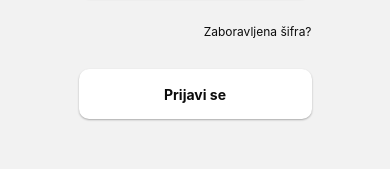
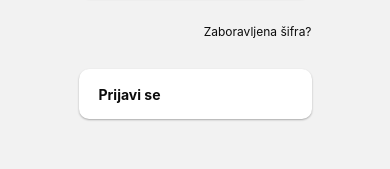
Before and after one commit to jurcekk/IterGoMobile, a React Native app: screen /Login in a window 390 px wide. Shown: the part 387-556 px from the top of the page. Built offline with nearby package versions, Linux system fonts and the light colour scheme; no server answers; what expo-modules-core would draw is missing.

Commit message:
Login and register component format, also added activity indicator in login and register buttons

```diff
--- a/src/screens/Login.js
+++ b/src/screens/Login.js
@@ -1,21 +1,17 @@
 import React, { useState } from 'react';
 import {
   Text,
-  TextInput,
   View,
   StyleSheet,
   TouchableOpacity,
   KeyboardAvoidingView,
-  Alert,
+  ActivityIndicator,
 } from 'react-native';
 import InputField from '../components/InputField';
 import { useForm, Controller } from 'react-hook-form';
 import { useNavigation } from '@react-navigation/native';
 import { FIREBASE_AUTH } from '../../firebaseConfig';
-import {
-  sendEmailVerification,
-  signInWithEmailAndPassword,
-} from 'firebase/auth';
+import { signInWithEmailAndPassword } from 'firebase/auth';
 
 const Login = () => {
   const [showPassword, setShowPassword] = useState(true);
@@ -33,6 +29,7 @@ const Login = () => {
   });
 
   const onSubmit = async (data) => {
+    if (loading) return;
     setLoading(true);
 
     signInWithEmailAndPassword(auth, data.email, data.password)
@@ -77,9 +74,6 @@ const Login = () => {
           }}
           defaultValue=''
         />
-        {/* {errors.email && (
-        <Text style={styles.errorText}>{errors.email.message}</Text>
-      )} */}
 
         <Controller
           control={control}
@@ -100,9 +94,6 @@ const Login = () => {
           rules={{ required: 'Šifra je obavezna.' }}
           defaultValue=''
         />
-        {/* {errors.password && (
-        <Text style={styles.errorText}>{errors.password.message}</Text>
-      )} */}
 
         <TouchableOpacity
           style={{ alignSelf: 'flex-end', marginTop: 10, marginBottom: 30 }}
@@ -122,6 +113,7 @@ const Login = () => {
           <Text style={{ color: '#0C0C0C', fontWeight: 'bold' }}>
             Prijavi se
           </Text>
+          {loading && <ActivityIndicator size='small' color='#0C0C0C' />}
         </TouchableOpacity>
 
         <TouchableOpacity
@@ -191,7 +183,10 @@ const styles = StyleSheet.create({
     backgroundColor: 'white',
     justifyContent: 'center',
     alignItems: 'center',
+    justifyContent: 'flex-start',
     borderRadius: 10,
+    flexDirection: 'row',
+    gap: 10,
   },
 
   showPassword: {
--- a/src/screens/Register.js
+++ b/src/screens/Register.js
@@ -5,13 +5,14 @@ import {
   StyleSheet,
   TouchableOpacity,
   KeyboardAvoidingView,
+  ActivityIndicator,
 } from 'react-native';
 import { useForm, Controller } from 'react-hook-form';
 import { useNavigation } from '@react-navigation/native';
 import InputField from '../components/InputField';
 import { createUserWithEmailAndPassword } from 'firebase/auth';
 import { FIREBASE_AUTH, FIREBASE_DB } from '../../firebaseConfig';
-import { ref, push, set } from 'firebase/database';
+import { ref, set } from 'firebase/database';
 import { updateProfile } from 'firebase/auth';
 
 const Register = () => {
@@ -40,6 +41,7 @@ const Register = () => {
   password.current = watch('password', '');
 
   const onSubmit = async (data) => {
+    if (loading) return;
     setLoading(true);
     createUserWithEmailAndPassword(auth, data.email, data.password)
       .then((userCredential) => {
@@ -113,9 +115,6 @@ const Register = () => {
           }}
           defaultValue=''
         />
-        {/* {errors.firstName && (
-        <Text style={styles.errorText}>{errors.firstName.message}</Text>
-      )} */}
 
         <Controller
           control={control}
@@ -136,9 +135,6 @@ const Register = () => {
           }}
           defaultValue=''
         />
-        {/* {errors.lastName && (
-        <Text style={styles.errorText}>{errors.lastName.message}</Text>
-      )} */}
 
         <Controller
           control={control}
@@ -163,9 +159,6 @@ const Register = () => {
           }}
           defaultValue=''
         />
-        {/* {errors.email && (
-        <Text style={styles.errorText}>{errors.email.message}</Text>
-      )} */}
 
         <Controller
           control={control}
@@ -186,9 +179,6 @@ const Register = () => {
           rules={{ required: 'Šifra je obavezna.' }}
           defaultValue=''
         />
-        {/* {errors.password && (
-        <Text style={styles.errorText}>{errors.password.message}</Text>
-      )} */}
 
         <Controller
           control={control}
@@ -213,9 +203,6 @@ const Register = () => {
           }}
           defaultValue=''
         />
-        {/* {errors.passwordRepeat && (
-        <Text style={styles.errorText}>{errors.passwordRepeat.message}</Text>
-      )} */}
 
         <TouchableOpacity
           style={styles.loginButton}
@@ -224,6 +211,7 @@ const Register = () => {
           <Text style={{ color: '#0C0C0C', fontWeight: 'bold' }}>
             Registrujte se
           </Text>
+          {loading && <ActivityIndicator size='small' color='#0C0C0C' />}
         </TouchableOpacity>
 
         <TouchableOpacity
@@ -251,7 +239,6 @@ const styles = StyleSheet.create({
     padding: 40,
     justifyContent: 'center',
     alignItems: 'center',
-    // marginBottom: 50,
   },
 
   input: {
@@ -293,8 +280,11 @@ const styles = StyleSheet.create({
     backgroundColor: 'white',
     justifyContent: 'center',
     alignItems: 'center',
+    justifyContent: 'flex-start',
     borderRadius: 10,
     marginTop: 20,
+    flexDirection: 'row',
+    gap: 10,
   },
 });
 
```
